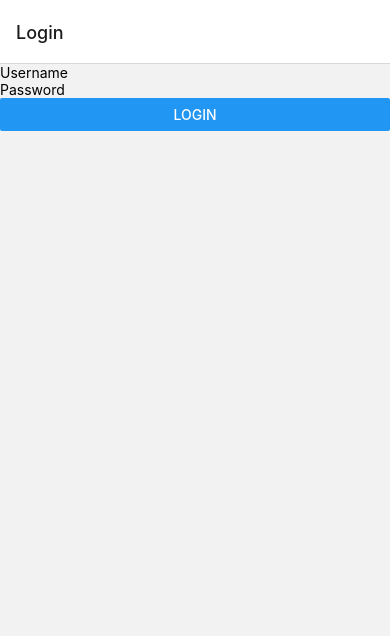
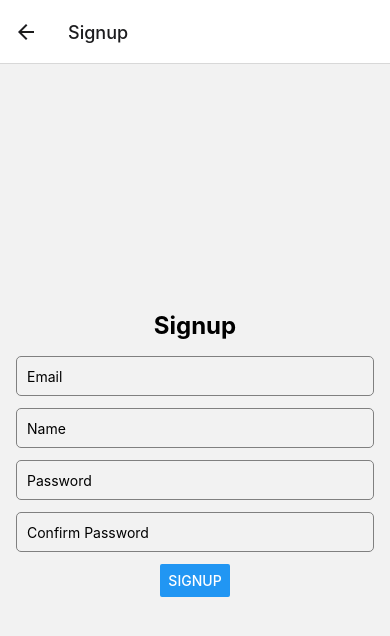
Before and after one commit to tsl8505/support-ticket-management-system-front, a React Native app: screen /Signup in a window 390 px wide. Before the commit this address had no page. Shown: the top 636 px of the page. Built offline with nearby package versions, Linux system fonts and the light colour scheme.

Commit message:
Modify Login screen and implement basic login function

```diff
--- a/App.tsx
+++ b/App.tsx
@@ -4,6 +4,7 @@ import { NavigationContainer } from '@react-navigation/native';
 import { createNativeStackNavigator } from '@react-navigation/native-stack';
 
 import LoginScreen from './LoginScreen';
+import SignupScreen from './SignupScreen';
 import UserDashboard from './UserDashboard';
 import AdminDashboard from './AdminDashboard';
 
@@ -16,6 +17,7 @@ const App = () => {
     <NavigationContainer>
       <Stack.Navigator initialRouteName="Login">
         <Stack.Screen name="Login" component={LoginScreen} />
+        <Stack.Screen name="Signup" component={SignupScreen} />
         <Stack.Screen name="UserDashboard" component={UserDashboard} />
         <Stack.Screen name="AdminDashboard" component={AdminDashboard} />
       </Stack.Navigator>
--- a/LoginScreen.tsx
+++ b/LoginScreen.tsx
@@ -1,8 +1,9 @@
 // LoginScreen.tsx
 import React, { useState } from 'react';
-import { View, TextInput, Button } from 'react-native';
+import { View, Text, TextInput, Button, StyleSheet, TouchableOpacity } from 'react-native';
 import { StackNavigationProp } from '@react-navigation/stack';
 import { RootStackParamList } from './types';
+import { loginUser } from './apiService';
 type LoginScreenProps = {
   navigation: StackNavigationProp<RootStackParamList, 'Login'>;
 };
@@ -10,40 +11,82 @@ type LoginScreenProps = {
 
 
 const LoginScreen: React.FC<LoginScreenProps> = ({ navigation }) => {
-  const [username, setUsername] = useState('');
+  const [useremail, setUseremail] = useState('');
   const [password, setPassword] = useState('');
 
-  const handleLogin = () => {
-    // Implement authentication logic here
-    // Check user credentials, fetch user role, etc.
+  const handleLogin = async() => {
+    try {
+      // Call the loginUser function
+      const result = await loginUser(useremail, password);
+      console.log('User logged in successfully:', result);
+      const userRole = result.role;
 
-    // For demo purposes, assuming 'admin' role for a specific user
-    const userRole = 'admin';
-
-    // Redirect based on user role
-    if (userRole === 'admin') {
-      navigation.navigate('AdminDashboard');
-    } else {
-      navigation.navigate('UserDashboard');
+      // Redirect based on user role
+      if (userRole === 'admin') {
+        navigation.navigate('AdminDashboard');
+      } else {
+        navigation.navigate('UserDashboard');
+      }
+    } catch (error) {
+      // Handle login error, show error message, etc.
+      console.error('Error logging in user:', error);
     }
   };
 
   return (
-    <View>
+    <View style={styles.container}>
+      <Text style={styles.title}>Login</Text>
+      <Text>Don’t have an account?</Text>
+      <TouchableOpacity onPress={() => navigation.navigate('Signup')}>
+        <Text style={styles.signupLink}>Sign up</Text>
+      </TouchableOpacity>
       <TextInput
-        placeholder="Username"
-        value={username}
-        onChangeText={(text) => setUsername(text)}
+        style={styles.input}
+        placeholder="email"
+        value={useremail}
+        onChangeText={(text) => setUseremail(text)}
+        autoCapitalize="none"
       />
       <TextInput
+        style={styles.input}
         placeholder="Password"
         value={password}
         onChangeText={(text) => setPassword(text)}
         secureTextEntry
+        autoCapitalize="none"
       />
       <Button title="Login" onPress={handleLogin} />
     </View>
   );
 };
 
+const styles = StyleSheet.create({
+  container: {
+    flex: 1,
+    justifyContent: 'center',
+    alignItems: 'center',
+    padding: 16,
+  },
+  title: {
+    fontSize: 24,
+    fontWeight: 'bold',
+    marginBottom: 16,
+  },
+  input: {
+    height: 40,
+    borderColor: 'gray',
+    borderWidth: 1,
+    marginBottom: 12,
+    paddingLeft: 10,
+    borderRadius: 5,
+    width: '100%',
+  },
+  signupLink: {
+    color: 'blue',
+    textDecorationLine: 'underline',
+    marginTop: 10,
+  },
+});
+
+
 export default LoginScreen;
--- /dev/null
+++ b/SignupScreen.tsx
@@ -0,0 +1,93 @@
+// SignupScreen.tsx
+import React, { useState } from 'react';
+import { View, Text, TextInput, Button, StyleSheet, TouchableOpacity } from 'react-native';
+import { StackNavigationProp } from '@react-navigation/stack';
+import { RootStackParamList } from './types';
+import { signUpUser } from './apiService';
+
+type SignupScreenProps = {
+  navigation: StackNavigationProp<RootStackParamList, 'Signup'>;
+};
+
+const SignupScreen: React.FC<SignupScreenProps> = ({ navigation }) => {
+    const [useremail, setUseremail] = useState('');
+    const [username, setUsername] = useState('');
+    const [password, setPassword] = useState('');
+    const [confirmPassword, setConfirmPassword] = useState('');
+
+    const handleSignup = async() => {
+        try {
+            // Call the signUpUser function
+            console.log('handleSignup password: ', password);
+            const result = await signUpUser(useremail, username, password);
+            console.log('User signed up successfully:', result);
+            navigation.navigate('UserDashboard');
+        } catch (error) {
+            // Handle sign-up error
+            console.error('Error signing up user:', error);
+        }
+
+    };
+
+  return (
+    <View style={styles.container}>
+      <Text style={styles.title}>Signup</Text>
+      <TextInput
+        style={styles.input}
+        placeholder="Email"
+        value={useremail}
+        onChangeText={(text) => setUseremail(text)}
+        autoCapitalize="none"
+      />
+      <TextInput
+        style={styles.input}
+        placeholder="Name"
+        value={username}
+        onChangeText={(text) => setUsername(text)}
+        autoCapitalize="none"
+      />
+      <TextInput
+        style={styles.input}
+        placeholder="Password"
+        value={password}
+        onChangeText={(text) => setPassword(text)}
+        autoCapitalize="none"
+        secureTextEntry
+      />
+      <TextInput
+        style={styles.input}
+        placeholder="Confirm Password"
+        value={confirmPassword}
+        onChangeText={(text) => setConfirmPassword(text)}
+        autoCapitalize="none"
+        secureTextEntry
+      />
+      <Button title="Signup" onPress={handleSignup} />
+    </View>
+  );
+};
+
+const styles = StyleSheet.create({
+  container: {
+    flex: 1,
+    justifyContent: 'center',
+    alignItems: 'center',
+    padding: 16,
+  },
+  title: {
+    fontSize: 24,
+    fontWeight: 'bold',
+    marginBottom: 16,
+  },
+  input: {
+    height: 40,
+    borderColor: 'gray',
+    borderWidth: 1,
+    marginBottom: 12,
+    paddingLeft: 10,
+    borderRadius: 5,
+    width: '100%',
+  },
+});
+
+export default SignupScreen;
--- /dev/null
+++ b/apiService.ts
@@ -0,0 +1,33 @@
+// apiService.ts
+import axios from 'axios';
+
+const baseURL = 'http://localhost:3000'; // Replace with your actual backend base URL
+
+const api = axios.create({
+  baseURL,
+});
+
+export const signUpUser = async (email: string, username: string, password: string) => {
+  try {
+
+    console.log('signUpUser password: ', password);
+    const response = await api.post('/signup', { email, username, password });
+    console.log(response.data)
+    return response.data;
+  } catch (error) {
+    console.error('Error signing up user:', error);
+    throw error;
+  }
+};
+
+export const loginUser = async (email: string, password: string) => {
+  try {
+    const response = await api.post('/login', { email, password });
+    return response.data;
+  } catch (error) {
+    console.error('Error logging in user:', error);
+    throw error;
+  }
+};
+
+// Add more API functions as needed
--- a/package.json
+++ b/package.json
@@ -13,6 +13,7 @@
     "@react-navigation/native": "^6.1.9",
     "@react-navigation/native-stack": "^6.9.17",
     "@react-navigation/stack": "^6.3.20",
+    "axios": "^1.6.5",
     "react": "18.2.0",
     "react-native": "0.73.2",
     "react-native-gesture-handler": "^2.14.1",
--- a/types.ts
+++ b/types.ts
@@ -1,6 +1,7 @@
 // types.ts
 export type RootStackParamList = {
   Login: undefined;
+  Signup: undefined;
   UserDashboard: undefined;
   AdminDashboard: undefined;
   // Add other screens as needed
```
Also changed, not shown: 1 other file (tests, documents, lock files or other folders).
